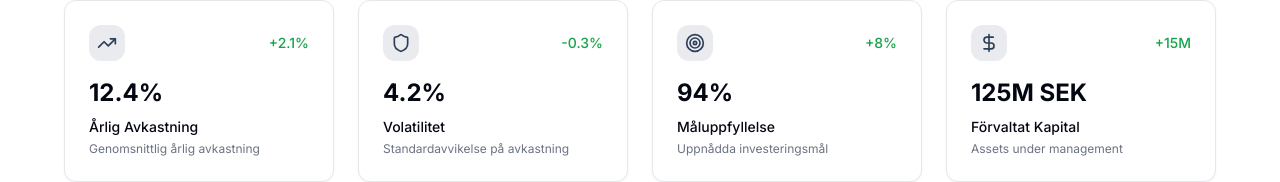
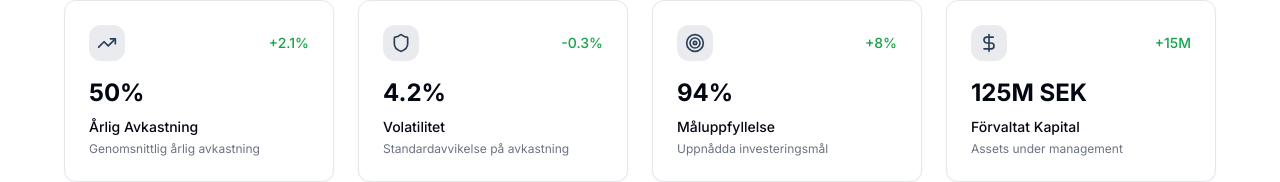
Before and after one commit to C-FMorand/nordspan, a React (Vite) app: page /performance in a window 1280 px wide. Shown: the part 330-512 px from the top of the page. Built offline with nearby package versions, Linux system fonts and the light colour scheme.

Commit message:
Update performance percentage
Change portfolio percentage from 45-55% to 50% in the language context file.

```diff
--- a/src/pages/Performance.tsx
+++ b/src/pages/Performance.tsx
@@ -11,7 +11,7 @@ export const Performance = () => {
     {
       icon: TrendingUp,
       title: t('performance.metrics.returns.title'),
-      value: "12.4%",
+      value: "50%",
       description: t('performance.metrics.returns.description'),
       trend: "+2.1%"
     },
```
